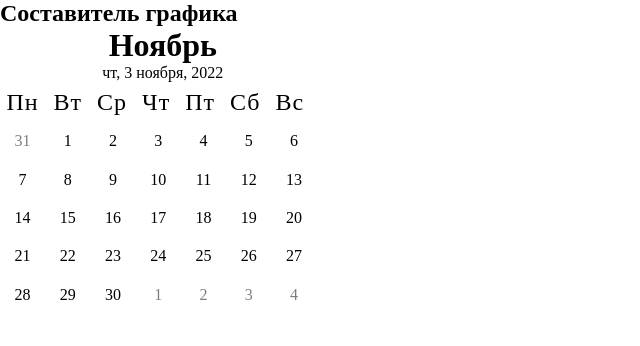
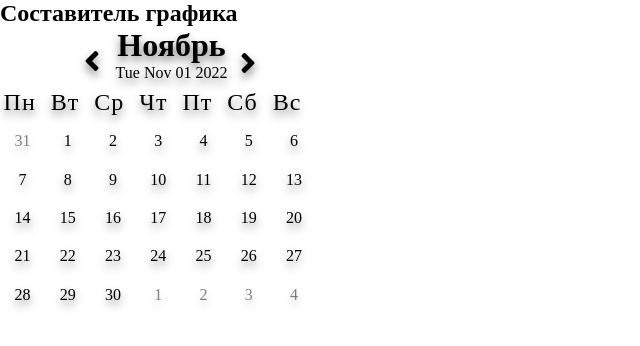
Before and after one commit to MorpheusAuditore/Calendar-for-job-schedule-2-2, a plain HTML site: page html/index.html in a window 1280 px wide. Shown: the whole page, without its empty margins (0-640 px from the left). Drawn offline with Linux system fonts and the light colour scheme.

Commit message:
make proper month with prev/nextMonth days

```diff
--- a/html/JavascriptCode.js
+++ b/html/JavascriptCode.js
@@ -1 +1,39 @@
-console.log("that file");
+const date = new Date();
+const monthDays = document.querySelector(".days");
+date.setDate(1);
+
+const lastDay = new Date(date.getFullYear(), date.getMonth() + 1, 0).getDate();
+const prevLastDay = new Date(date.getFullYear(), date.getMonth(), 0).getDate();
+const firstDayIndex = date.getDay() - 1;
+const lastDayIndex = new Date(date.getFullYear(), date.getMonth() + 1, 0).getDay();
+const nextDay = 7 - lastDayIndex;
+const months = [
+    "Январь",
+    "Февраль",
+    "Март",
+    "Апрель",
+    "Май",
+    "Июнь",
+    "Июль",
+    "Август",
+    "Сентябрь",
+    "Октябрь",
+    "Ноябрь",
+    "Декабрь",
+];
+
+document.querySelector(".date h1").innerHTML = months[date.getMonth()];
+document.querySelector(".date p").innerHTML = date.toDateString();
+let days = "";
+for(let x = firstDayIndex; x>0; x--){
+    days += `<div class = "prevDate">${prevLastDay - x + 1}</div>`;
+}
+
+for(let i = 1; i <= lastDay; i++){
+    days += `<div>${i}</div>`;
+}
+
+for(let j = 1; j <= nextDay; j++){
+    days += `<div class = "nextDate">${j}</div>`;
+    monthDays.innerHTML = days;
+}
--- a/html/index.html
+++ b/html/index.html
@@ -4,16 +4,19 @@
         <meta charset="utf-8">
         <title>Составитель графика</title>
         <link rel="stylesheet" href="styles.css">
+        <link rel="stylesheet" href="https://cdnjs.cloudflare.com/ajax/libs/font-awesome/5.13.0/css/all.min.css">
     </head>
     <body>
         <h2 class="head">Составитель графика</h2>
         <div class="container" id="container">
             <div class="calendar" id="calendar">
                 <div class="month" id="month">
+                    <i class="fas fa-angle-left prev"></i>
                     <div class="date" id="date">
-                        <h1>Ноябрь</h1>
-                        <p>чт, 3 ноября, 2022</p>
+                        <h1></h1>
+                        <p></p>
                     </div>
+                    <i class="fas fa-angle-right next"></i>
                     <div class="weekdays" id="weekdays">
                         <div>Пн</div>
                         <div>Вт</div>
@@ -24,41 +27,6 @@
                         <div>Вс</div>
                     </div>
                     <div class="days" id="days">
-                        <div class="prevDate">31</div>
-                        <div>1</div>
-                        <div>2</div>
-                        <div>3</div>
-                        <div>4</div>
-                        <div>5</div>
-                        <div>6</div>
-                        <div>7</div>
-                        <div>8</div>
-                        <div>9</div>
-                        <div>10</div>
-                        <div>11</div>
-                        <div>12</div>
-                        <div>13</div>
-                        <div>14</div>
-                        <div>15</div>
-                        <div>16</div>
-                        <div>17</div>
-                        <div>18</div>
-                        <div>19</div>
-                        <div>20</div>
-                        <div>21</div>
-                        <div>22</div>
-                        <div>23</div>
-                        <div>24</div>
-                        <div>25</div>
-                        <div>26</div>
-                        <div>27</div>
-                        <div>28</div>
-                        <div>29</div>
-                        <div>30</div>
-                        <div class="nextDate">1</div>
-                        <div class="nextDate">2</div>
-                        <div class="nextDate">3</div>
-                        <div class="nextDate">4</div>
                     </div>
                 </div>
             </div>
--- a/html/styles.css
+++ b/html/styles.css
@@ -14,6 +14,20 @@
     height: 45rem;
     display: flex;
     text-align: center;
+}
+.date{
+    width: 15rem;
+    margin-right: 4rem;
+}
+.month{
+    width: 100%;
+    height: 12rem;
+    text-align: center;
+    text-shadow: 0 0.3rem 0.5rem rgba(0, 0, 0, 0.5);
+}
+.month i{
+    font-size: 2rem;
+    cursor: pointer;
 }
 .weekdays{
     width: 100%;
@@ -57,3 +71,14 @@
     border: 0.2rem red solid;
     cursor: pointer;
 }
+.prev{
+    float: left;
+    margin: 2px 3px 3px 4px;
+    padding-left: 5rem;
+    padding-top: 1rem;
+}
+.next{
+    float: right;
+    padding-right: 4rem;
+    margin-top: -2.2rem;
+}
```
